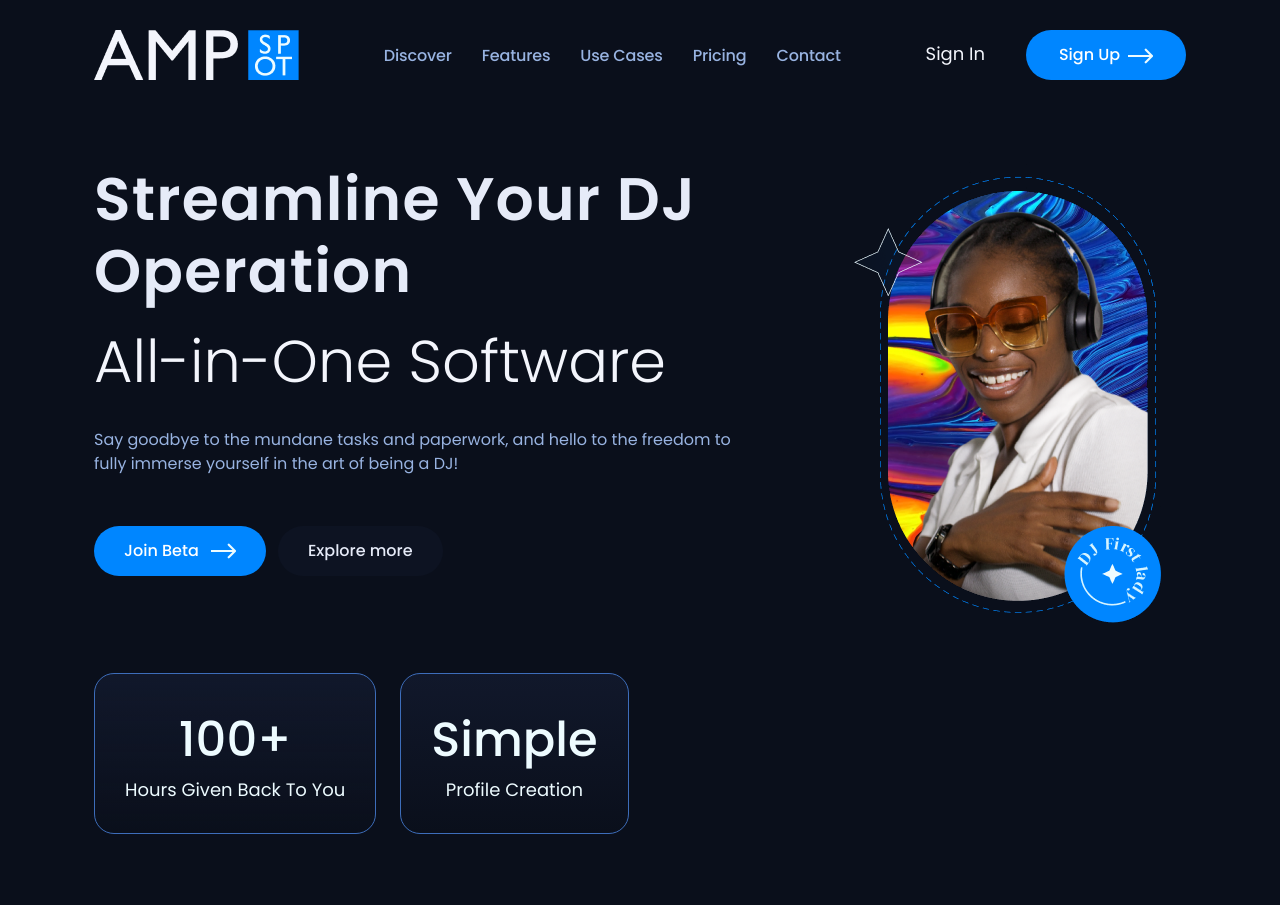
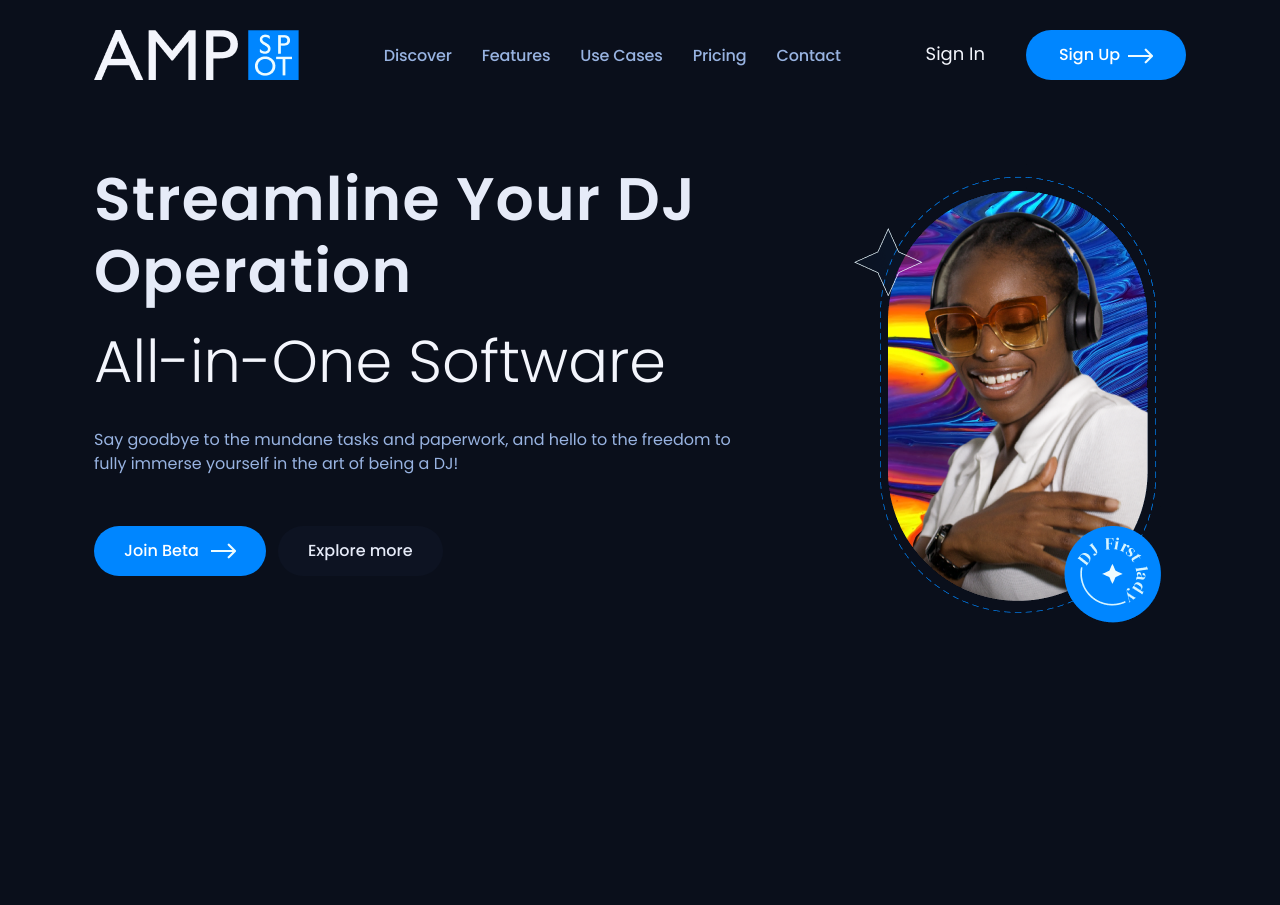
Before and after one commit to dev-spot04/djSpot-new-frontend, a React (Create React App) app: page / in a window 1280 px wide. Shown: the top 905 px of the page. Built offline with nearby package versions, Linux system fonts and the light colour scheme; the HTML template or start-up script is replaced by a standard one.

Commit message:
commented unnecessary code

```diff
--- a/src/pages/home/HomeComp.jsx
+++ b/src/pages/home/HomeComp.jsx
@@ -43,7 +43,7 @@ const HomeComp = () => {
                             </a>
                         </div>
 
-                        <div className="banner_widgets">
+                        {/* <div className="banner_widgets">
                             <article className="banner_widgets_card">
                                 <h2 className="banner_widgets_title">100+</h2>
                                 <p className="banner_widgets_para">Hours Given Back To You</p>
@@ -53,7 +53,7 @@ const HomeComp = () => {
                                 <h2 className="banner_widgets_title">Simple</h2>
                                 <p className="banner_widgets_para">Profile Creation</p>
                             </article>
-                        </div>
+                        </div> */}
                     </div>
                 </div>
 
```
